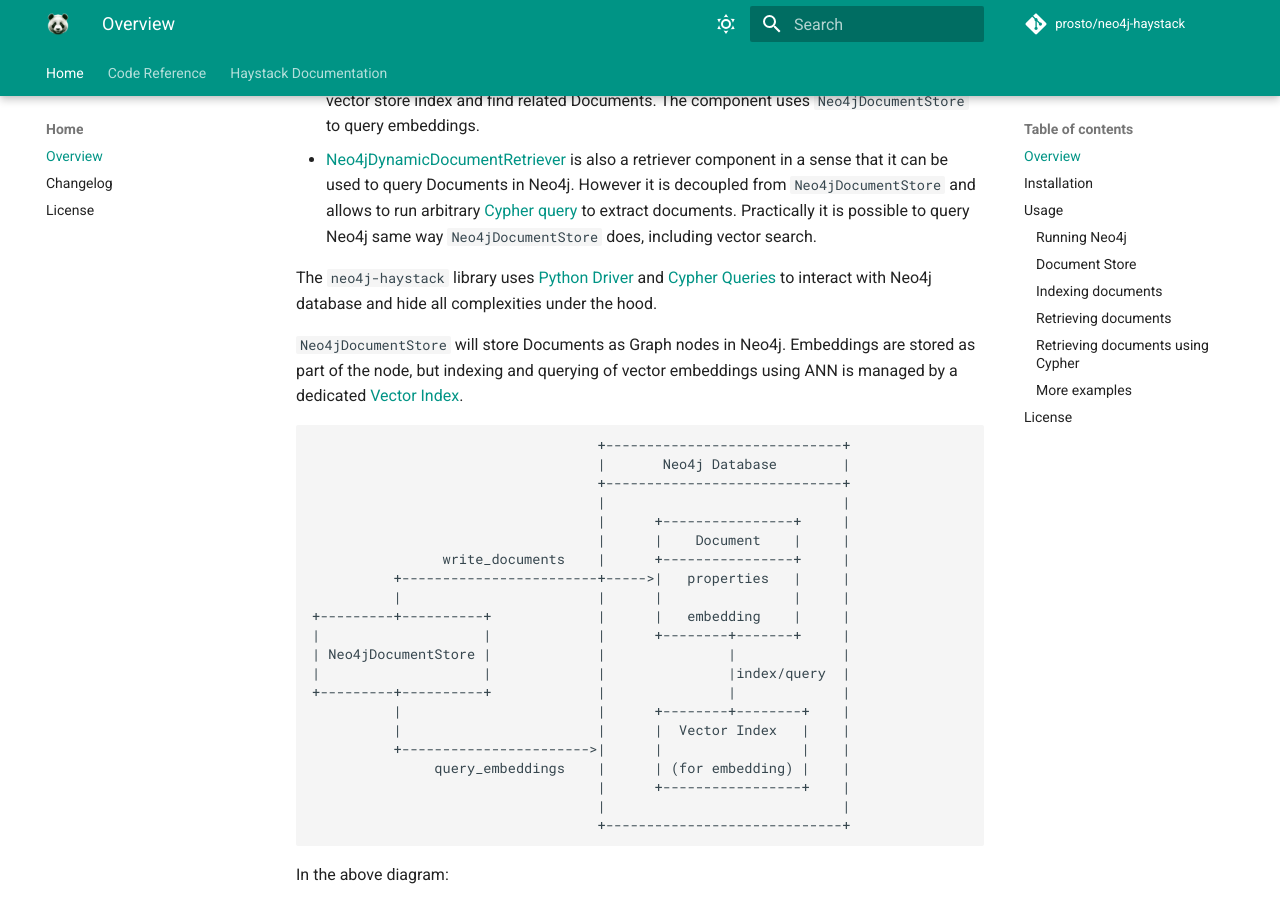
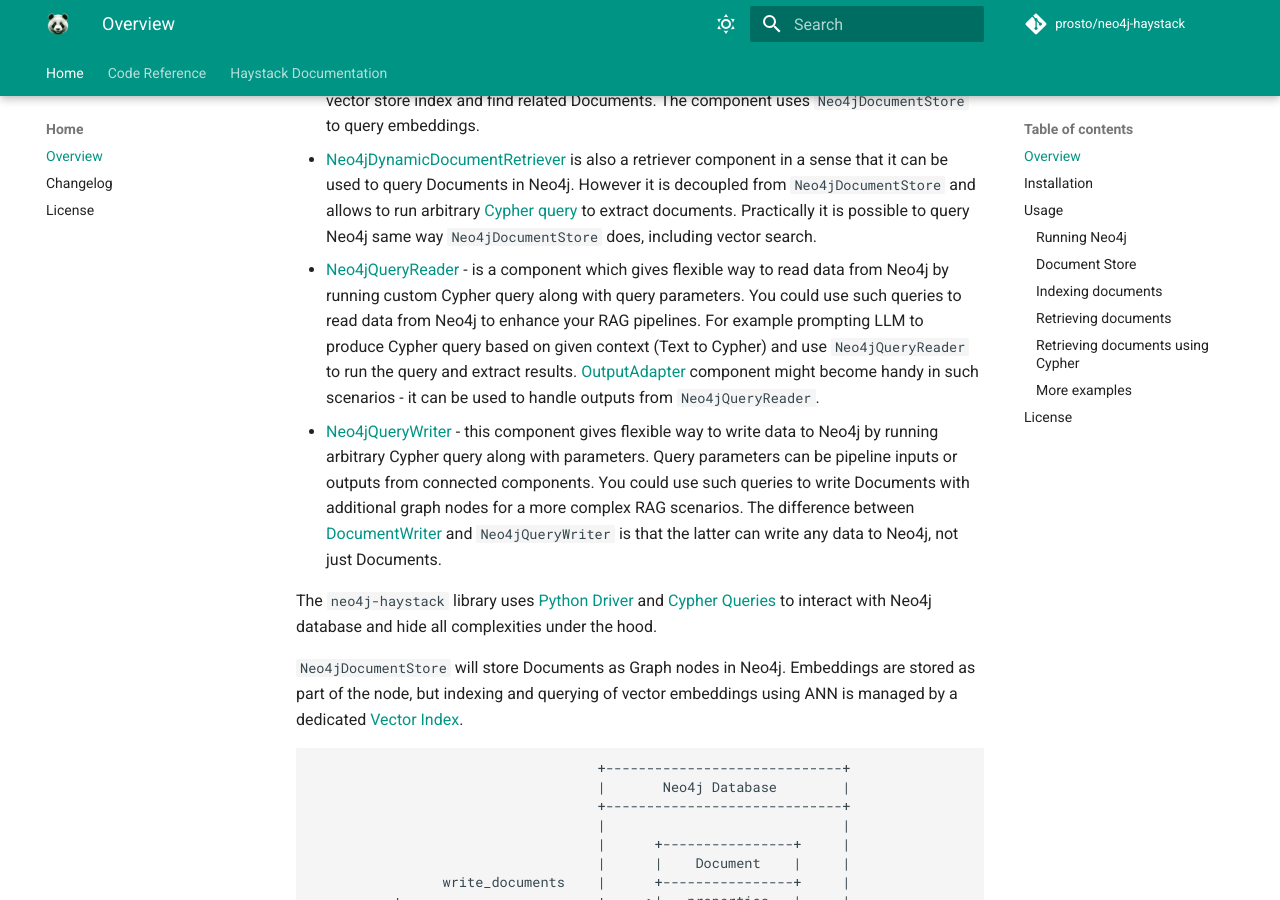
Before and after one commit to prosto/neo4j-haystack, an MkDocs documentation site: the page built from docs/index.md, in a window 1280 px wide and 900 px high, scrolled down 827 px. Built offline with MkDocs 1.6.1 and Material for MkDocs 9.7.7, drawn with Linux system fonts in a browser that asks for light colours; comment, search, counter and statistics services are not loaded; some of the changed text lies outside the part shown.

Commit message:
docs: Add documentation for newly introduced components

````diff
--- a/README.md
+++ b/README.md
@@ -20,7 +20,7 @@
   </a>
 </p>
 
-----
+---
 
 **Table of Contents**
 
@@ -45,6 +45,10 @@ In addition to the `Neo4jDocumentStore` the library includes the following hayst
 
 - [Neo4jEmbeddingRetriever](https://prosto.github.io/neo4j-haystack/reference/neo4j_retriever/#neo4j_haystack.components.neo4j_retriever.Neo4jEmbeddingRetriever) - is a typical [retriever component](https://docs.haystack.deepset.ai/v2.0/docs/retrievers) which can be used to query vector store index and find related Documents. The component uses `Neo4jDocumentStore` to query embeddings.
 - [Neo4jDynamicDocumentRetriever](https://prosto.github.io/neo4j-haystack/reference/neo4j_retriever/#neo4j_haystack.components.neo4j_retriever.Neo4jDynamicDocumentRetriever) is also a retriever component in a sense that it can be used to query Documents in Neo4j. However it is decoupled from `Neo4jDocumentStore` and allows to run arbitrary [Cypher query](https://neo4j.com/docs/cypher-manual/current/queries/) to extract documents. Practically it is possible to query Neo4j same way `Neo4jDocumentStore` does, including vector search.
+- [Neo4jQueryReader](https://prosto.github.io/neo4j-haystack/reference/neo4j_query_reader/#neo4j_haystack.components.neo4j_query_reader.Neo4jQueryReader) - is a component which gives flexible way to read data from Neo4j by running custom Cypher query along with query parameters. You could use such queries to read data from Neo4j to enhance your RAG pipelines. For example prompting LLM to produce Cypher query based on given context (Text to Cypher) and use `Neo4jQueryReader` to run the
+  query and extract results. [OutputAdapter](https://docs.haystack.deepset.ai/docs/outputadapter) component might
+  become handy in such scenarios - it can be used to handle outputs from `Neo4jQueryReader`.
+- [Neo4jQueryWriter](https://prosto.github.io/neo4j-haystack/reference/neo4j_query_writer/#neo4j_haystack.components.neo4j_query_writer.Neo4jQueryWriter) - this component gives flexible way to write data to Neo4j by running arbitrary Cypher query along with parameters. Query parameters can be pipeline inputs or outputs from connected components. You could use such queries to write Documents with additional graph nodes for a more complex RAG scenarios. The difference between [DocumentWriter](https://docs.haystack.deepset.ai/docs/documentwriter) and `Neo4jQueryWriter` is that the latter can write any data to Neo4j, not just Documents.
 
 The `neo4j-haystack` library uses [Python Driver](https://neo4j.com/docs/api/python-driver/current/api.html#api-documentation) and
 [Cypher Queries](https://neo4j.com/docs/cypher-manual/current/introduction/) to interact with Neo4j database and hide all complexities under the hood.
@@ -350,6 +354,10 @@ documents: List[Document] = result["retriever"]["documents"]
 
 In certain scenarios you might have an existing graph in Neo4j database which was created by custom scripts or data ingestion pipelines. The schema of the graph could be complex and not exactly fitting into Haystack Document model. Moreover in many situations you might want to leverage existing graph data to extract more context for grounding LLMs. To make it possible with Haystack we have `Neo4jDynamicDocumentRetriever` component - a flexible retriever which can run arbitrary Cypher query to obtain documents. This component does not require Document Store to operate.
 
+> **Note**
+> The logic of `Neo4jDynamicDocumentRetriever` could be easily achieved with `Neo4jQueryReader` + `OutputAdapter` components.
+> `Neo4jDynamicDocumentRetriever` makes sense when you specifically expect Documents as an output of a query execution and would like to avoid additional output conversions in your pipeline (e.g. "Neo4j Record" --> Document).
+
 The above example of `Neo4jEmbeddingRetriever` could be rewritten without usage of `Neo4jDocumentStore` in the retrieval pipeline:
 
 ```python
--- a/mkdocs.yml
+++ b/mkdocs.yml
@@ -18,12 +18,14 @@ nav:
     - Neo4jDocumentStore: reference/neo4j_store.md
     - Neo4jRetriever: reference/neo4j_retriever.md
     - Neo4jQueryWriter: reference/neo4j_query_writer.md
+    - Neo4jQueryReader: reference/neo4j_query_reader.md
     - Neo4jClient: reference/neo4j_client.md
     - MetadataFilter:
       - FilterParser: reference/metadata_filter/parser.md
       - Neo4jQueryConverter: reference/metadata_filter/neo4j_query_converter.md
-    - Components:
-      - Utils: reference/components/utils.md
+    - Serialization:
+      - Neo4jQueryParametersMarshaller: reference/serialization/query_parameters_marshaller.md
+      - types: reference/serialization/types.md
     - errors: reference/errors.md
   - Haystack Documentation: https://docs.haystack.deepset.ai/v2.0/docs/intro
 
````
Also changed, not shown: other parts of README.md (+3 -3 lines), docs/reference/components/utils.md (deleted, +0 -1 lines), docs/reference/neo4j_query_reader.md (added, +1 -0 lines), docs/reference/neo4j_store.md (+1 -1 lines), docs/reference/serialization/query_parameters_marshaller.md (added, +1 -0 lines), docs/reference/serialization/types.md (added, +1 -0 lines).
